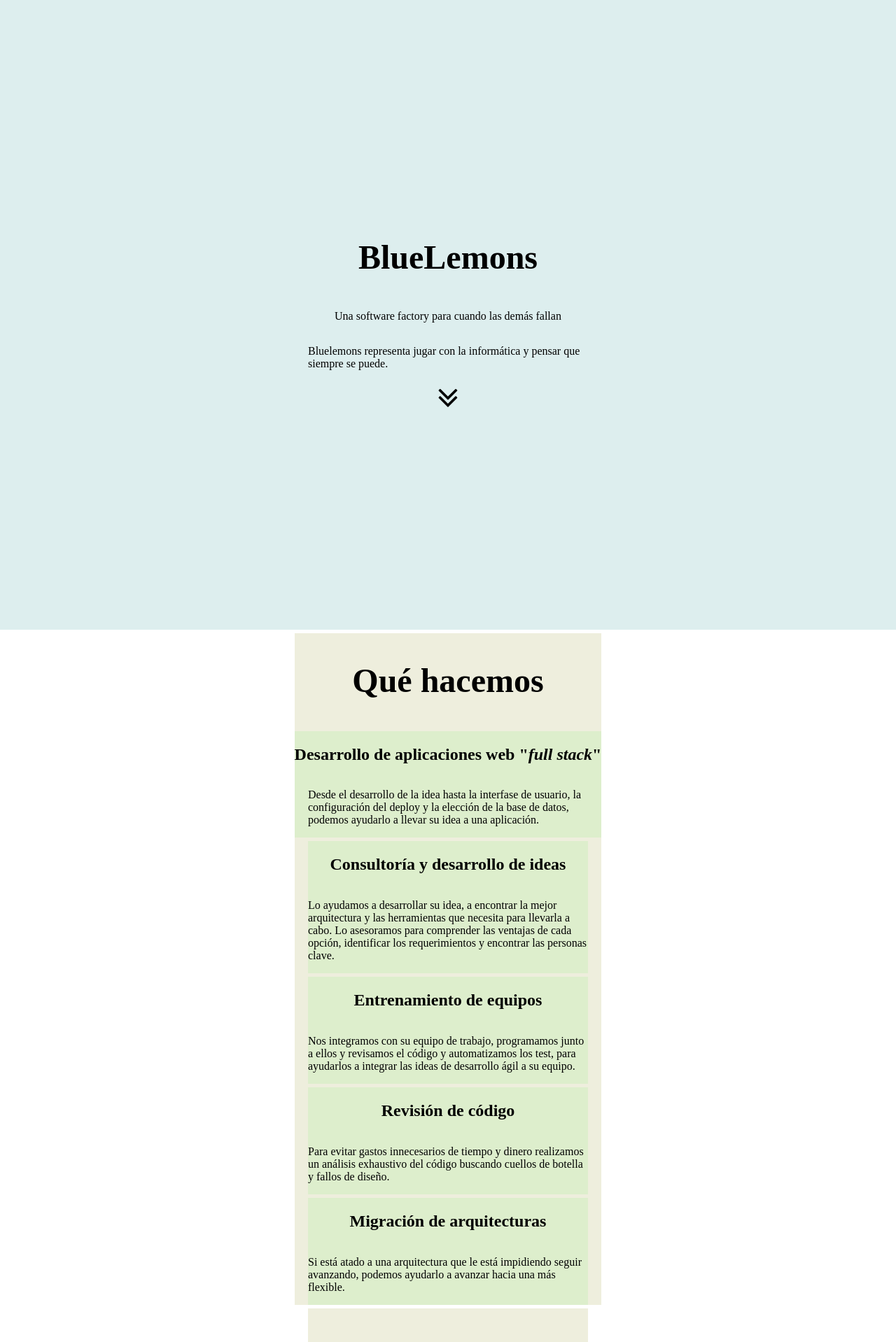
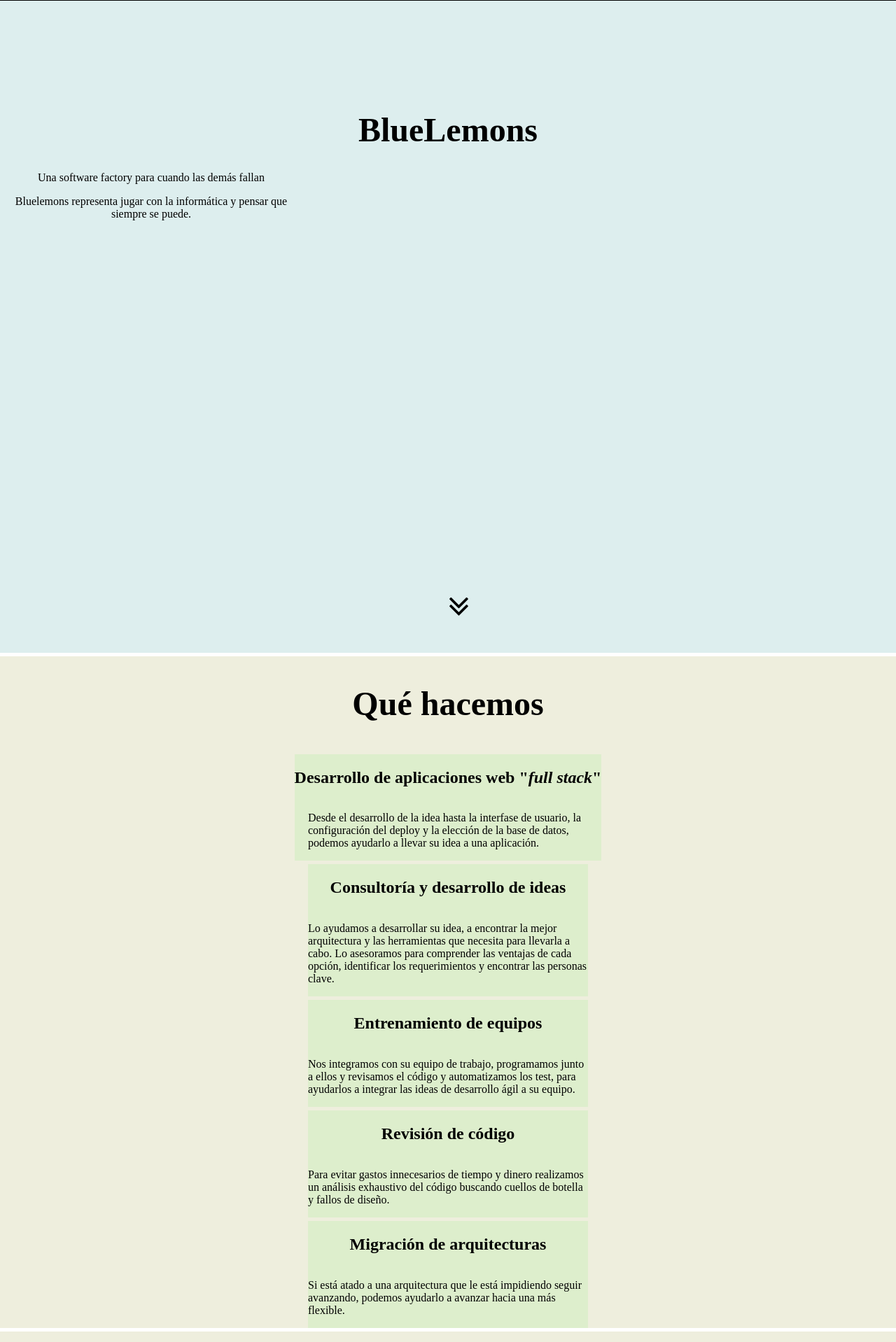
Before and after one commit to BlueLemon/bluelemons.github.io, a Jekyll site: the page index.html, which Jekyll copies as it is, in a window 1280 px wide. Shown: the top 1918 px of the page at 70% size. Built offline with Jekyll 4.4.1, drawn with Linux system fonts in a browser that asks for light colours.

Commit message:
Saco el exceso de flex.

```diff
--- a/css/landing.scss
+++ b/css/landing.scss
@@ -16,20 +16,17 @@
   margin: 0;
 }
 
-body {
-  display: flex;
-  flex-direction: column;
-  align-items: center;
-}
-
 header {
   height: 100vh;
-  width: 100%;
-  display: flex;
-  flex-direction: column;
-  align-items: center;
-  justify-content: center;
   background-color: #DEE;
+  border-top: 1px solid black; // prevent top-margin.
+  text-align: center;
+  padding: 2em 1em 0;
+
+  h1 {
+    // center the title a little bit.
+    margin-top: 10%;
+  }
 }
 
 header::after {
@@ -39,6 +36,8 @@
   line-height: 1em;
   text-align: center;
   text-decoration: none;
+  position: absolute;
+  bottom: 1%;
 }
 
 section {
```
